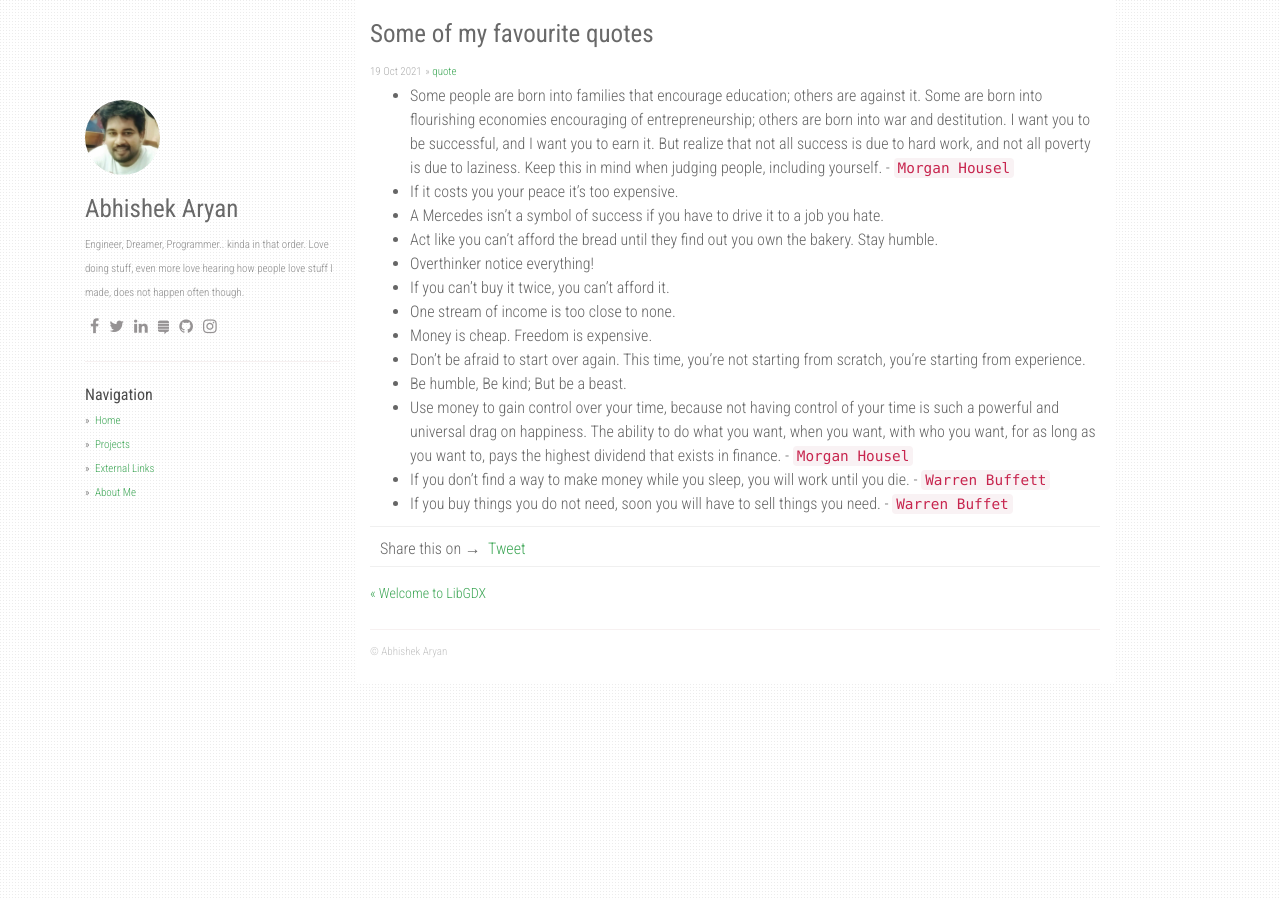
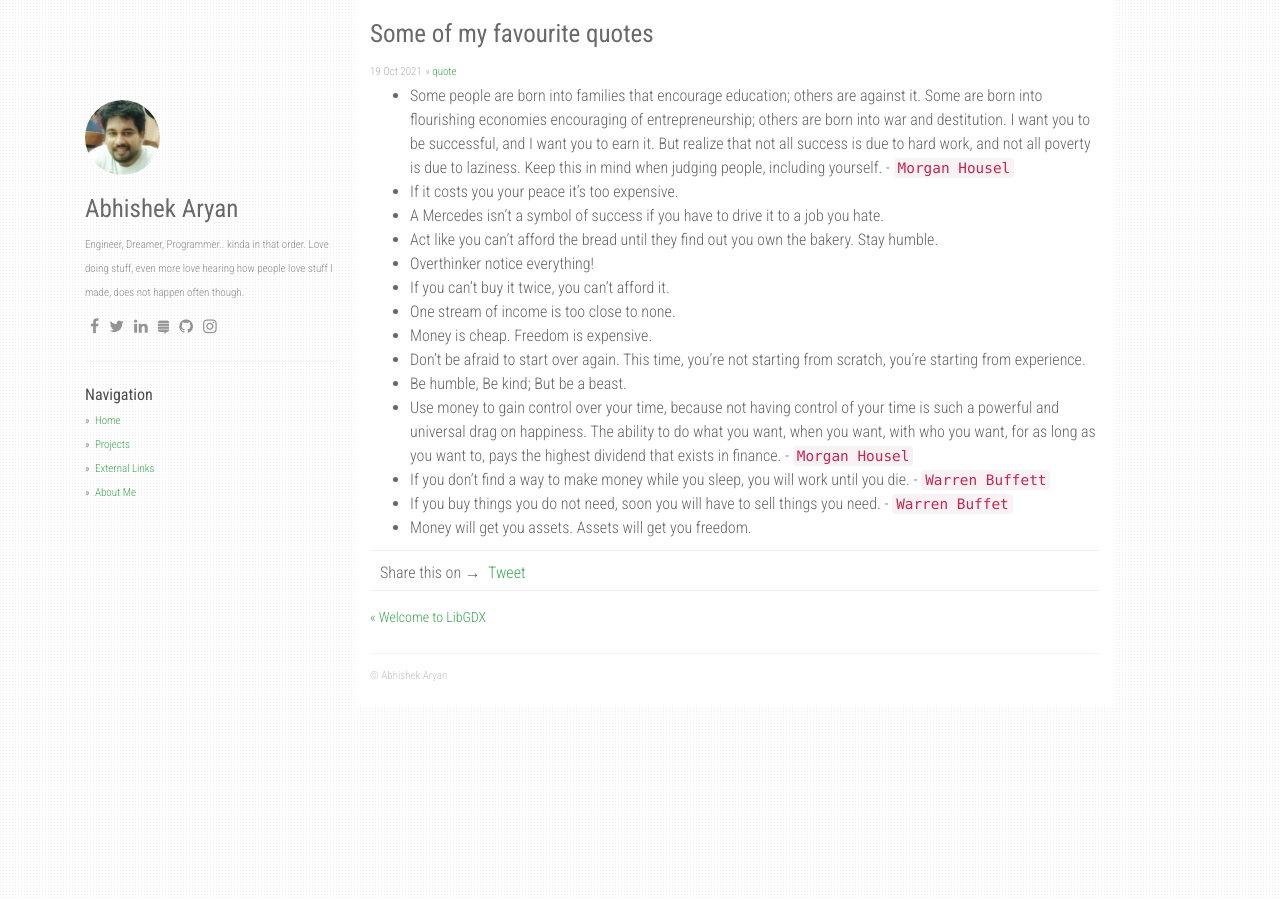
Before and after one commit to itsabhiaryan/itsabhiaryan.github.io, a Jekyll site: the page built from _posts/2021-10-19-some-of-my-favourite-quotes.markdown, in a window 1280 px wide. Built offline with Jekyll 4.4.1, drawn with Linux system fonts in a browser that asks for light colours; nearby versions of some CDN libraries; comment, search, counter and statistics services are not loaded.

Commit message:
bundle update

```diff
--- a/_posts/2021-10-19-some-of-my-favourite-quotes.markdown
+++ b/_posts/2021-10-19-some-of-my-favourite-quotes.markdown
@@ -18,3 +18,4 @@ categories: [quote]
  * Use money to gain control over your time, because not having control of your time is such a powerful and universal drag on happiness. The ability to do what you want, when you want, with who you want, for as long as you want to, pays the highest dividend that exists in finance. - `Morgan Housel`
  * If you don't find a way to make money while you sleep, you will work until you die. - `Warren Buffett`
  * If you buy things you do not need, soon you will have to sell things you need. - `Warren Buffet`
+ * Money will get you assets. Assets will get you freedom.
```
Also changed, not shown: Gemfile.lock.
